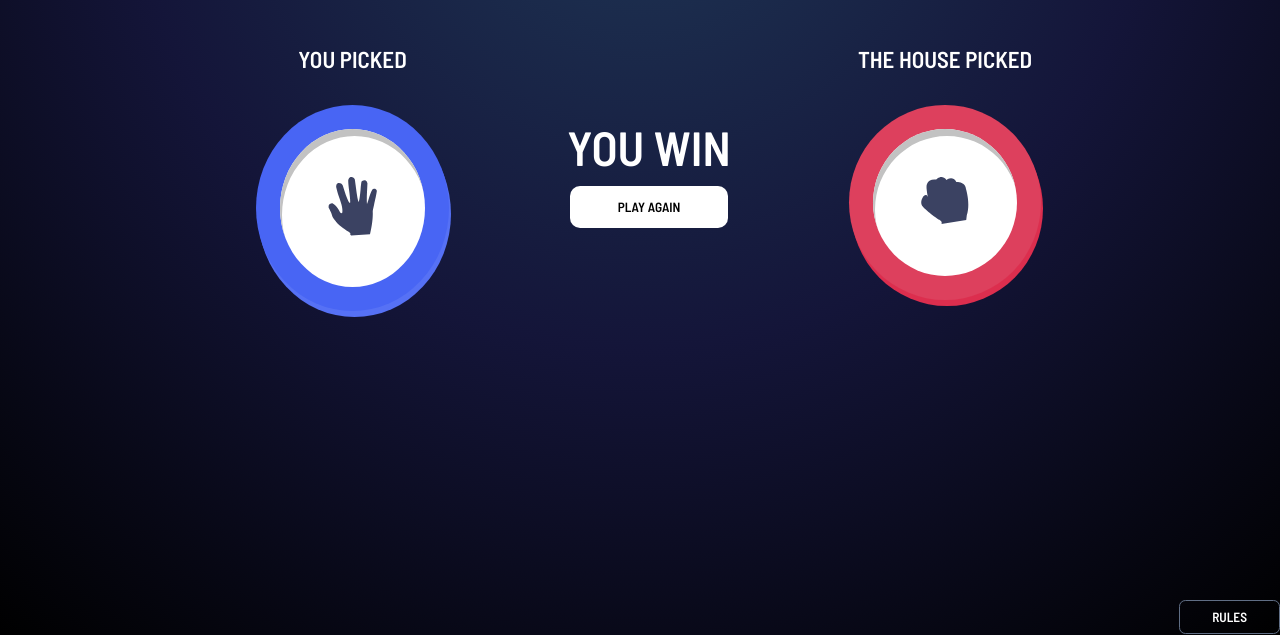
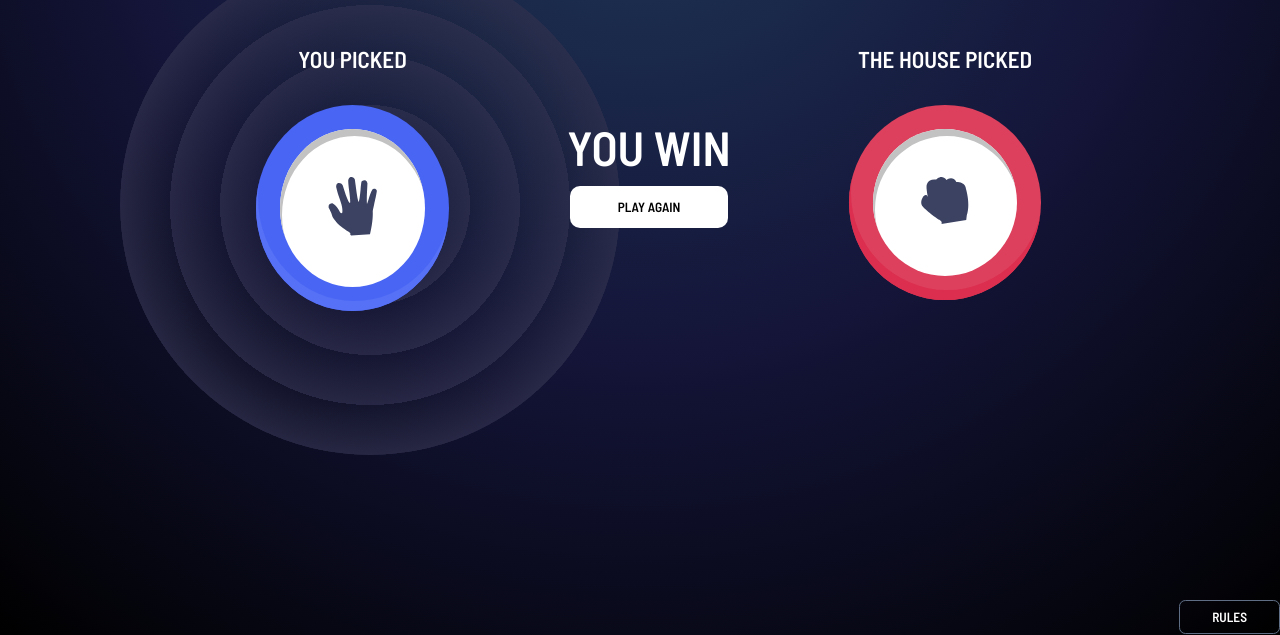
Before and after one commit to priya180975/rock-paper-scissors-master, a plain HTML site: page index.html in a window 1280 px wide. Both pictures are taken after a click on the button 480 px from the left and 313 px from the top of the page. Shown: the part 165-800 px from the top of the page. Drawn offline with Linux system fonts and the light colour scheme.

Commit message:
added background to the winner

```diff
--- a/script.js
+++ b/script.js
@@ -64,20 +64,51 @@ function makeDiv(dataNo)
 
 function winner(human,computer){
     let result=(human==computer?"TIE":(human==1 && computer==3)||(human==2 && computer==1)||(human==3 && computer==2)?"YOU LOSE":"YOU WIN")
-    let scr=(result=="TIE")?0:(result=="YOU LOSE")?-1:1
-    score(scr)
+
     return winnertemp(result)
 }
 
 function winnertemp(text)
 {
+    let scr=(text=="TIE")?0:(text=="YOU LOSE")?-1:1
+    score(scr)
+
+
+    if(scr=="1")
+    {
+        console.log("hello")
+        let human=document.querySelector("#human");
+        let hum=human.innerHTML;
+        // human.classList.add("circle");
+        human.innerHTML=
+        `<div class="circle circle-left">
+
+        </div>
+        ${hum}`
+        console.log(human.innerHTML)
+    }
+
+    if(scr==-1)
+    {
+        let computer=document.querySelector("#computer");
+        let comp=computer.innerHTML;
+        // computer.classList.add("circle");
+        computer.innerHTML=
+        `<div class="circle circle-right">
+
+        </div>
+        ${comp}`
+        console.log(comp.innerHTML)
+    }
+
     let div=
-    `
-        <div id="text">${text}</div>
-        <div>
-            <button id="play-again">PLAY AGAIN</button>
-        </div>
-    `
+    `<div id="text">${text}</div>
+    <div>
+        <button id="play-again">PLAY AGAIN</button>
+    </div>`;
+
+
+
     return div
 }
 
--- a/style.scss
+++ b/style.scss
@@ -168,18 +168,18 @@ body{
         grid-row:2;
         grid-column:2;
         background:$Rock-Gradient2;
-        box-shadow: 2px 6px  $Rock-Gradient1;
+        box-shadow: 2px -10px inset $Rock-Gradient1;
     }
 
     #scissors-div{
         grid-column: 3;
         background:$Scissors-Gradient1;
-        box-shadow: 2px 6px  $Scissors-Gradient2
+        box-shadow: 2px -10px  inset $Scissors-Gradient2
     }
 
     #paper-div{
         background:$Paper-Gradient1;
-        box-shadow: 2px 6px  $Paper-Gradient2
+        box-shadow: 2px -10px  inset $Paper-Gradient2
     }
 
 .winner{
@@ -203,9 +203,31 @@ body{
         border-radius: 10px;
         columns: $Dark-Text;
     }
+}
+
+.circle{
+    border-radius: 50%;
+    background-image:repeating-radial-gradient(circle at 250px,#2b2b3628 ,rgba(48, 48, 78, 0.733) 50px);
+    z-index: -1;
+    position:absolute;
+    top:120px;
+    background-size: 760px;
+    height: 500px;
+    width: 500px;
+}
+
+.circle-right{
+
+    right: 136px;
+    //right: 175px;
+}
+
+.circle-left{
+    left:120px
+    //left:130px
+}
 
 
-}
 
 
 #footer{
```
Also changed, not shown: style.css, 1 other file.
